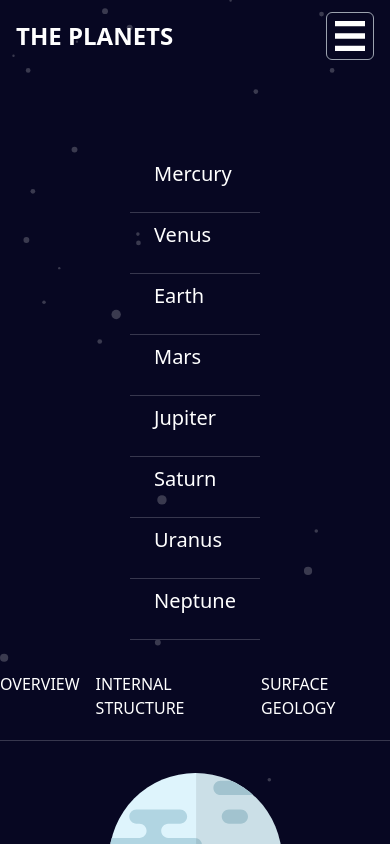
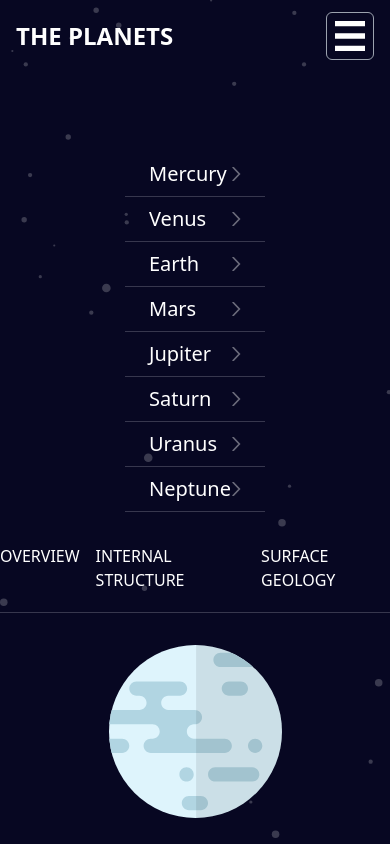
Before and after one commit to sphnikola/planet-fact-site, a React (Vite) app: page / in a window 390 px wide. Both pictures are taken after a click on the button 351 px from the left and 35 px from the top of the page. Shown: the top 844 px of the page. Built offline with nearby package versions, Linux system fonts and the light colour scheme.

Commit message:
Add svg icon to nav links on mobile screens

```diff
--- a/src/components/NavBar.jsx
+++ b/src/components/NavBar.jsx
@@ -1,6 +1,7 @@
 //work on navbar
 import { useState } from "react";
 import open from "../assets/icon-hamburger.svg";
+import chron from "../assets/icon-chevron.svg";
 
 function NavBar() {
   const [navbar, setNavbar] = useState(false);
@@ -42,44 +43,108 @@ function NavBar() {
               }`}
             >
               <ul className="h-auto items-center justify-center text-xl lg:text-base lg:flex ">
-                <li className="pb-6  text-white py-2 px-6 text-left border-b-[0.2px] lg:border-b-0    border-[rgb(55,55,78)]   ">
-                  <a href="#about" onClick={() => setNavbar(!navbar)}>
+                <li className=" lg:pb-6  text-white py-2 px-6 text-left border-b-[0.2px] lg:border-b-0    border-[rgb(55,55,78)]   ">
+                  <a
+                    href="#about"
+                    className="flex justify-between items-center"
+                    onClick={() => setNavbar(!navbar)}
+                  >
                     Mercury
+                    <img
+                      src={chron}
+                      className="lg:hidden object-contain w-[10px]"
+                    />
                   </a>
                 </li>
-                <li className="pb-6  text-white py-2 px-6 text-left border-b-[0.2px] lg:border-b-0    border-[rgb(55,55,78)]   ">
-                  <a href="#blog" onClick={() => setNavbar(!navbar)}>
+                <li className=" lg:pb-6  text-white py-2 px-6 text-left border-b-[0.2px] lg:border-b-0    border-[rgb(55,55,78)]   ">
+                  <a
+                    href="#blog"
+                    className="flex justify-between items-center"
+                    onClick={() => setNavbar(!navbar)}
+                  >
                     Venus
+                    <img
+                      src={chron}
+                      className="lg:hidden object-contain w-[10px]"
+                    />
                   </a>
                 </li>
-                <li className="pb-6  text-white py-2 px-6 text-left  border-b-[0.2px] lg:border-b-0    border-[rgb(55,55,78)]   ">
-                  <a href="#contact" onClick={() => setNavbar(!navbar)}>
+                <li className=" lg:pb-6  text-white py-2 px-6 text-left  border-b-[0.2px] lg:border-b-0    border-[rgb(55,55,78)]   ">
+                  <a
+                    href="#contact"
+                    className="flex justify-between items-center"
+                    onClick={() => setNavbar(!navbar)}
+                  >
                     Earth
+                    <img
+                      src={chron}
+                      className="lg:hidden object-contain w-[10px]"
+                    />
                   </a>
                 </li>
-                <li className="pb-6  text-white py-2 px-6 text-left  border-b-[0.2px] lg:border-b-0    border-[rgb(55,55,78)]   ">
-                  <a href="#projects" onClick={() => setNavbar(!navbar)}>
+                <li className=" lg:pb-6  text-white py-2 px-6 text-left  border-b-[0.2px] lg:border-b-0    border-[rgb(55,55,78)]   ">
+                  <a
+                    href="#projects"
+                    className="flex justify-between items-center"
+                    onClick={() => setNavbar(!navbar)}
+                  >
                     Mars
+                    <img
+                      src={chron}
+                      className="lg:hidden object-contain w-[10px]"
+                    />
                   </a>
                 </li>
-                <li className="pb-6  text-white py-2 px-6 text-left  border-b-[0.2px] lg:border-b-0    border-[rgb(55,55,78)]   ">
-                  <a href="#projects" onClick={() => setNavbar(!navbar)}>
+                <li className=" lg:pb-6  text-white py-2 px-6 text-left  border-b-[0.2px] lg:border-b-0    border-[rgb(55,55,78)]   ">
+                  <a
+                    href="#projects"
+                    className="flex justify-between items-center"
+                    onClick={() => setNavbar(!navbar)}
+                  >
                     Jupiter
+                    <img
+                      src={chron}
+                      className="lg:hidden object-contain w-[10px]"
+                    />
                   </a>
                 </li>
-                <li className="pb-6  text-white py-2 px-6 text-left  border-b-[0.2px] lg:border-b-0    border-[rgb(55,55,78)]   ">
-                  <a href="#projects" onClick={() => setNavbar(!navbar)}>
+                <li className=" lg:pb-6  text-white py-2 px-6 text-left  border-b-[0.2px] lg:border-b-0    border-[rgb(55,55,78)]   ">
+                  <a
+                    href="#projects"
+                    className="flex justify-between items-center"
+                    onClick={() => setNavbar(!navbar)}
+                  >
                     Saturn
+                    <img
+                      src={chron}
+                      className="lg:hidden object-contain w-[10px]"
+                    />
                   </a>
                 </li>
-                <li className="pb-6  text-white py-2 px-6 text-left  border-b-[0.2px] lg:border-b-0    border-[rgb(55,55,78)]   ">
-                  <a href="#projects" onClick={() => setNavbar(!navbar)}>
+                <li className=" lg:pb-6  text-white py-2 px-6 text-left  border-b-[0.2px] lg:border-b-0    border-[rgb(55,55,78)]   ">
+                  <a
+                    href="#projects"
+                    className="flex justify-between items-center"
+                    onClick={() => setNavbar(!navbar)}
+                  >
                     Uranus
+                    <img
+                      src={chron}
+                      className="lg:hidden object-contain w-[10px]"
+                    />
                   </a>
                 </li>
-                <li className="pb-6  text-white py-2 px-6 text-left  border-b-[0.2px] lg:border-b-0    border-[rgb(55,55,78)]   ">
-                  <a href="#projects" onClick={() => setNavbar(!navbar)}>
-                    Neptune
+                <li className=" lg:pb-6  text-white py-2 px-6 text-left  border-b-[0.2px] lg:border-b-0    border-[rgb(55,55,78)]   ">
+                  <a
+                    href="#projects"
+                    className="flex justify-between items-center"
+                    onClick={() => setNavbar(!navbar)}
+                  >
+                    <span>Neptune</span>
+                    <img
+                      src={chron}
+                      className="lg:hidden object-contain w-[10px]"
+                    />
                   </a>
                 </li>
               </ul>
```
